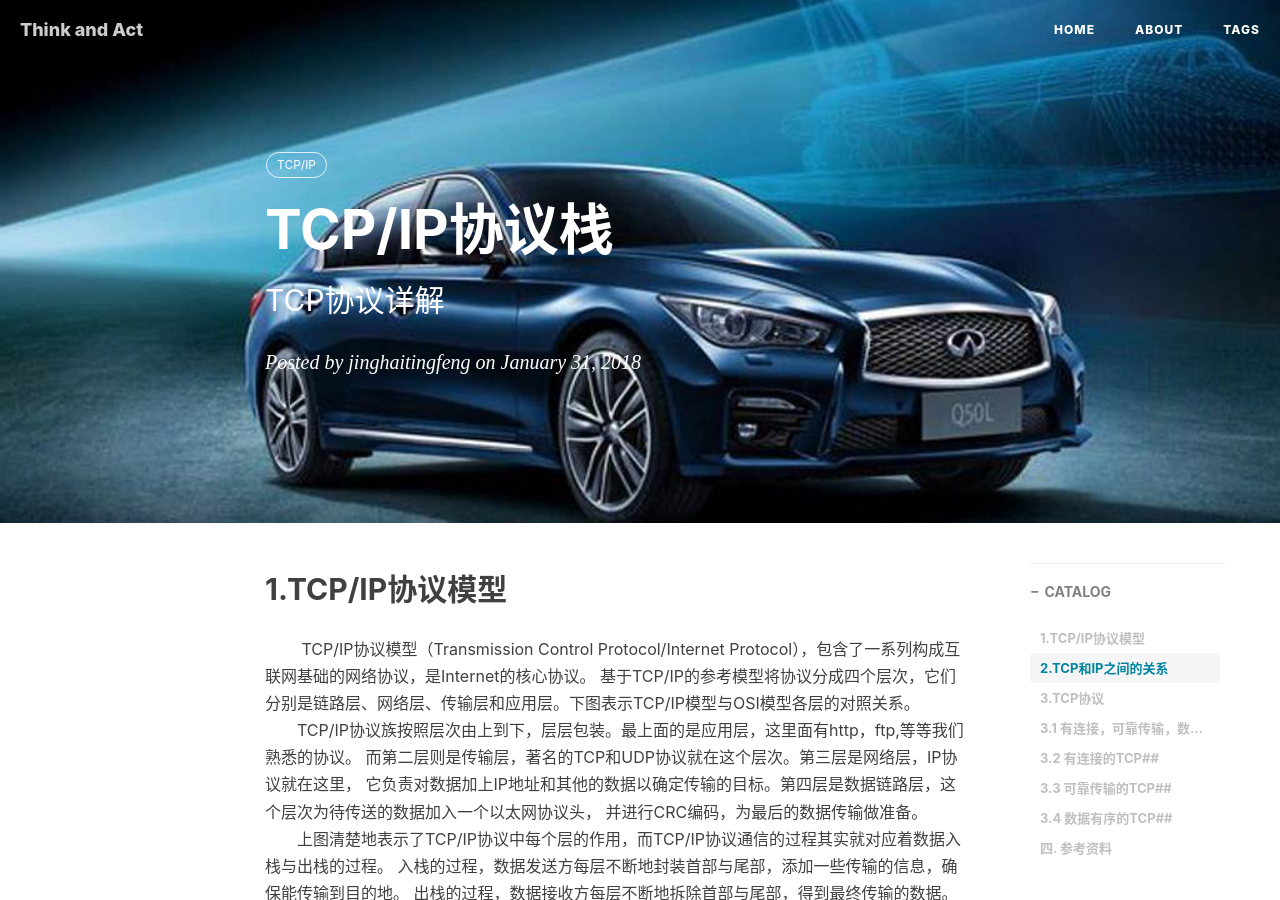
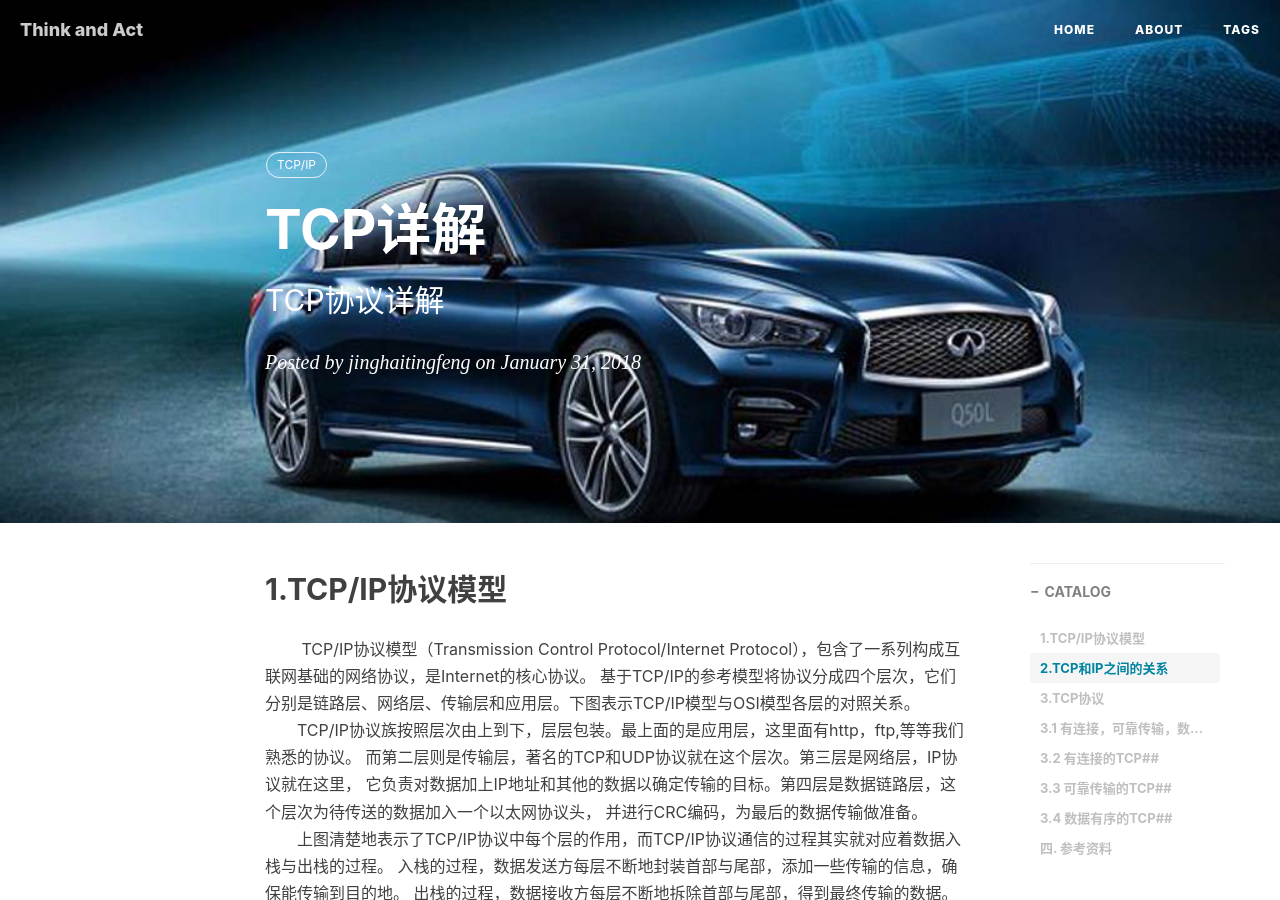
Before and after one commit to jinghaitingfeng/jinghaitingfeng.github.io, a Jekyll site: the page built from _posts/2018-1-31-Linux协议栈.md, in a window 1280 px wide and 900 px high. Built offline with Jekyll 4.4.1, drawn with Linux system fonts in a browser that asks for light colours; nearby versions of some CDN libraries; comment, search, counter and statistics services are not loaded.

Commit message:
修改标题

```diff
--- a/_posts/2018-1-31-Linux协议栈.md
+++ b/_posts/2018-1-31-Linux协议栈.md
@@ -1,6 +1,6 @@
 ---
 layout:     post
-title:      TCP/IP协议栈
+title:      TCP详解
 subtitle:   TCP协议详解
 date:       2018-1-31
 author:     jinghaitingfeng
```
